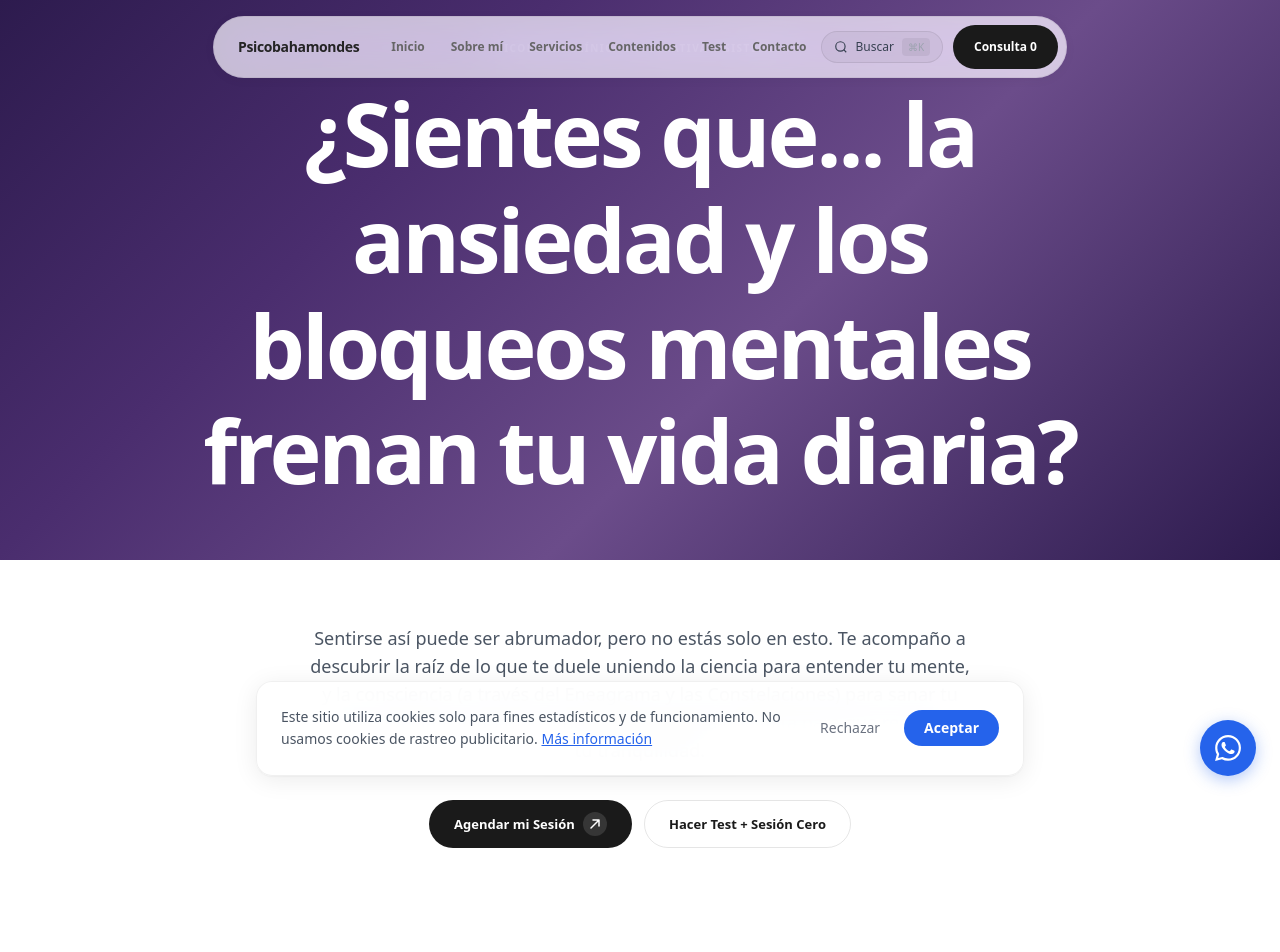
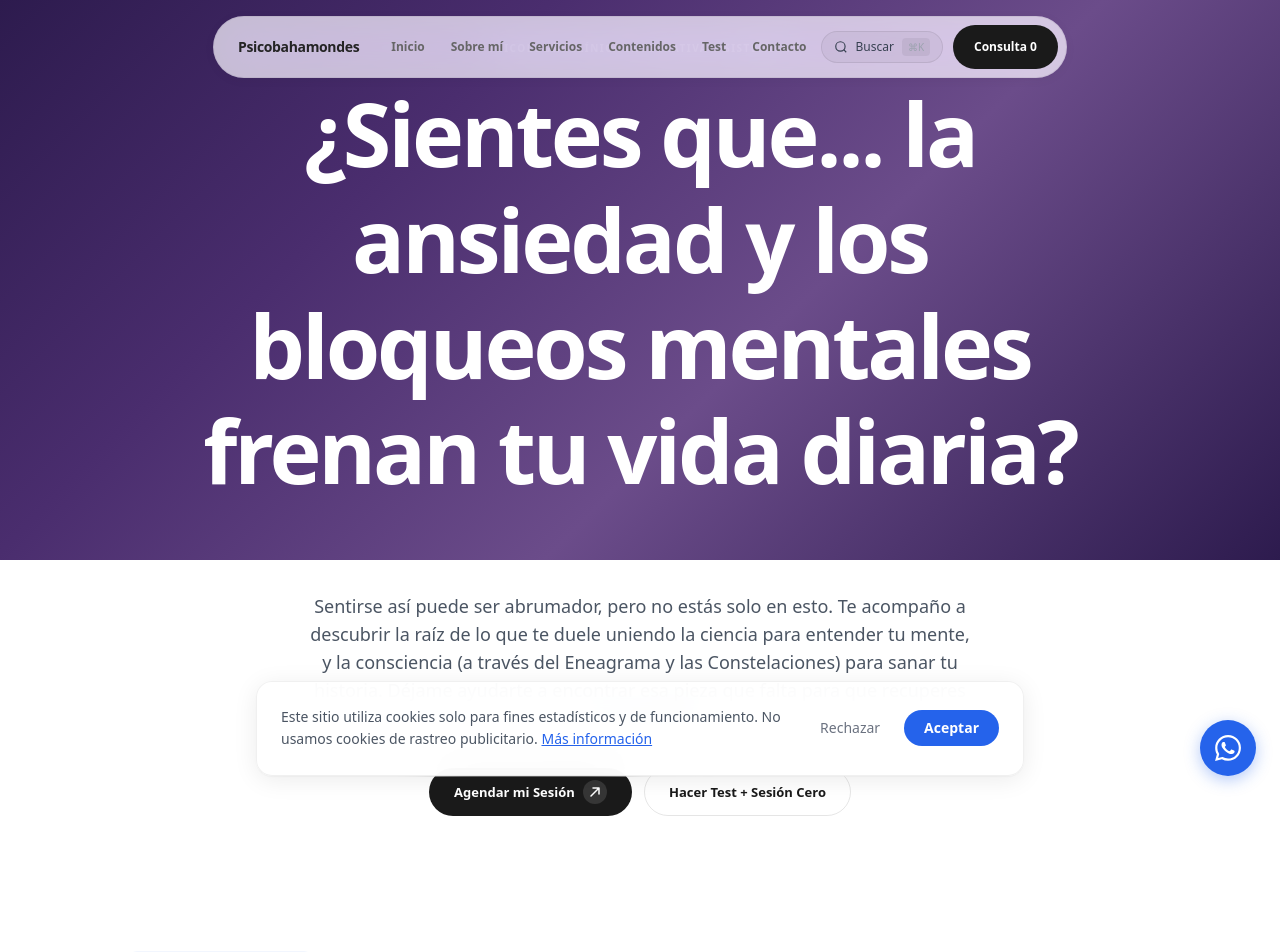
Before and after one commit to partberstech/psicobahamondes-web, a Next.js app: page / in a window 1280 px wide. Shown: the top 952 px of the page. Built offline with nearby package versions, Linux system fonts and the light colour scheme.

Commit message:
fix: contenedor texto hero py-6 md:py-8 más ajustado

```diff
--- a/app/page.tsx
+++ b/app/page.tsx
@@ -242,7 +242,7 @@ export default function Home() {
       </section>
 
       {/* Contenedor 2: Texto de apoyo + CTAs */}
-      <section className="py-12 md:py-16" style={{ background: '#ffffff' }}>
+      <section className="py-6 md:py-8" style={{ background: '#ffffff' }}>
         <div className="container-page">
           <FadeIn className="max-w-2xl mx-auto text-center">
             <p className="text-base md:text-lg leading-relaxed mb-9" style={{ color: '#4b5563', fontFamily: 'var(--font-body)' }}>
```
